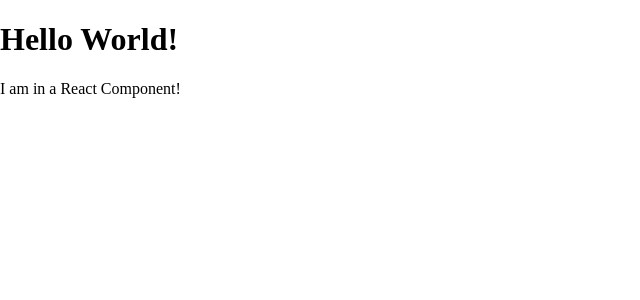
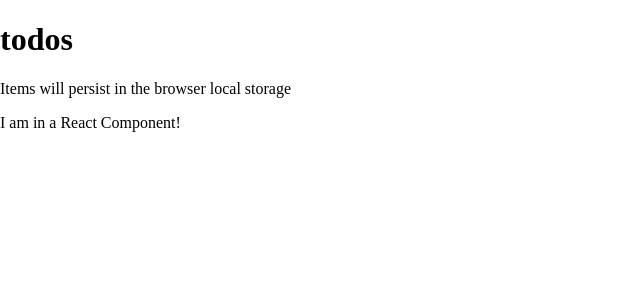
Before and after one commit to dennis-every/react-vite-todos, a React app: page / in a window 1280 px wide. Shown: the top 300 px of the page, without its empty margins (0-640 px from the left). Built offline with nearby package versions, Linux system fonts and the light colour scheme; the HTML template or start-up script is replaced by a standard one.

Commit message:
Add Header component

```diff
--- /dev/null
+++ b/src/components/Header.jsx
@@ -0,0 +1,8 @@
+const Header = () => (
+  <header>
+    <h1>todos</h1>
+    <p>Items will persist in the browser local storage</p>
+  </header>
+);
+
+export default Header;
--- a/src/components/TodoApp.jsx
+++ b/src/components/TodoApp.jsx
@@ -1,6 +1,8 @@
+import Header from './Header';
+
 const TodoApp = () => (
   <>
-    <h1>Hello World!</h1>
+    <Header />
     <p>I am in a React Component!</p>
   </>
 );
```
